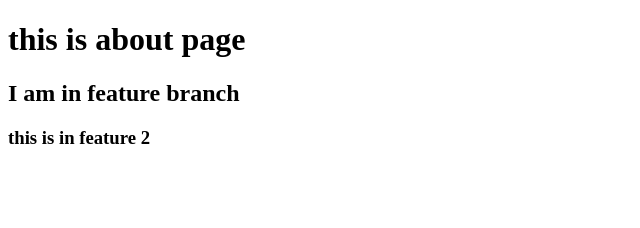
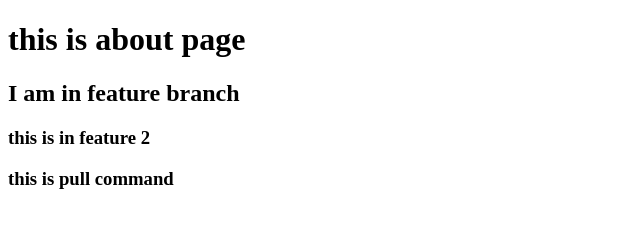
Before and after one commit to Hassanhnu9/demo-DISM, a plain HTML site: page about.html in a window 1280 px wide. Shown: the whole page, without its empty margins (0-640 px from the left). Drawn offline with Linux system fonts and the light colour scheme.

Commit message:
Update about.html

```diff
--- a/about.html
+++ b/about.html
@@ -9,5 +9,6 @@
     <h1>this is about page</h1>
     <h2>I am in feature branch</h2>
     <h3>this is in feature 2</h3>
+     <h3>this is pull command</h3>
 </body>
 </html>
```
